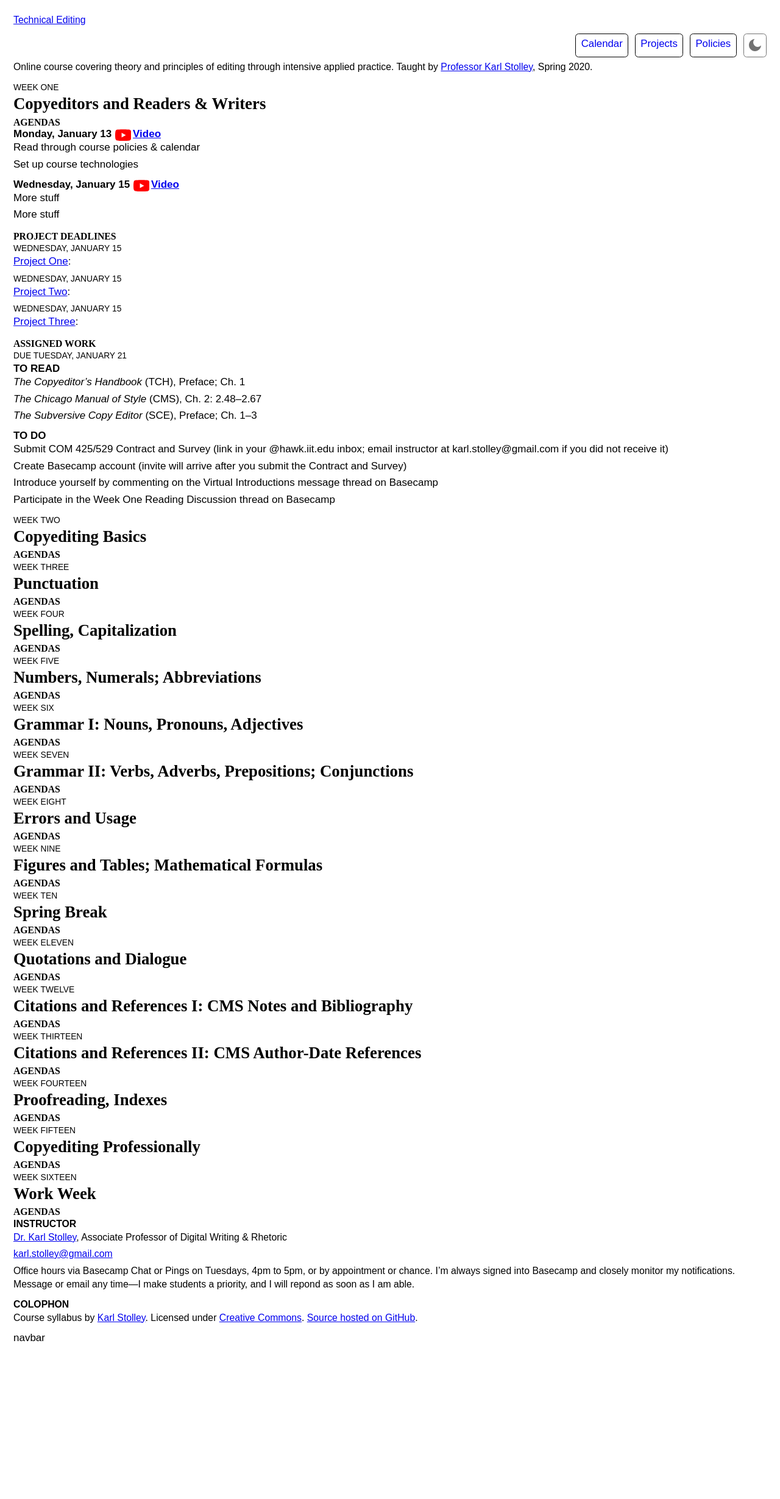
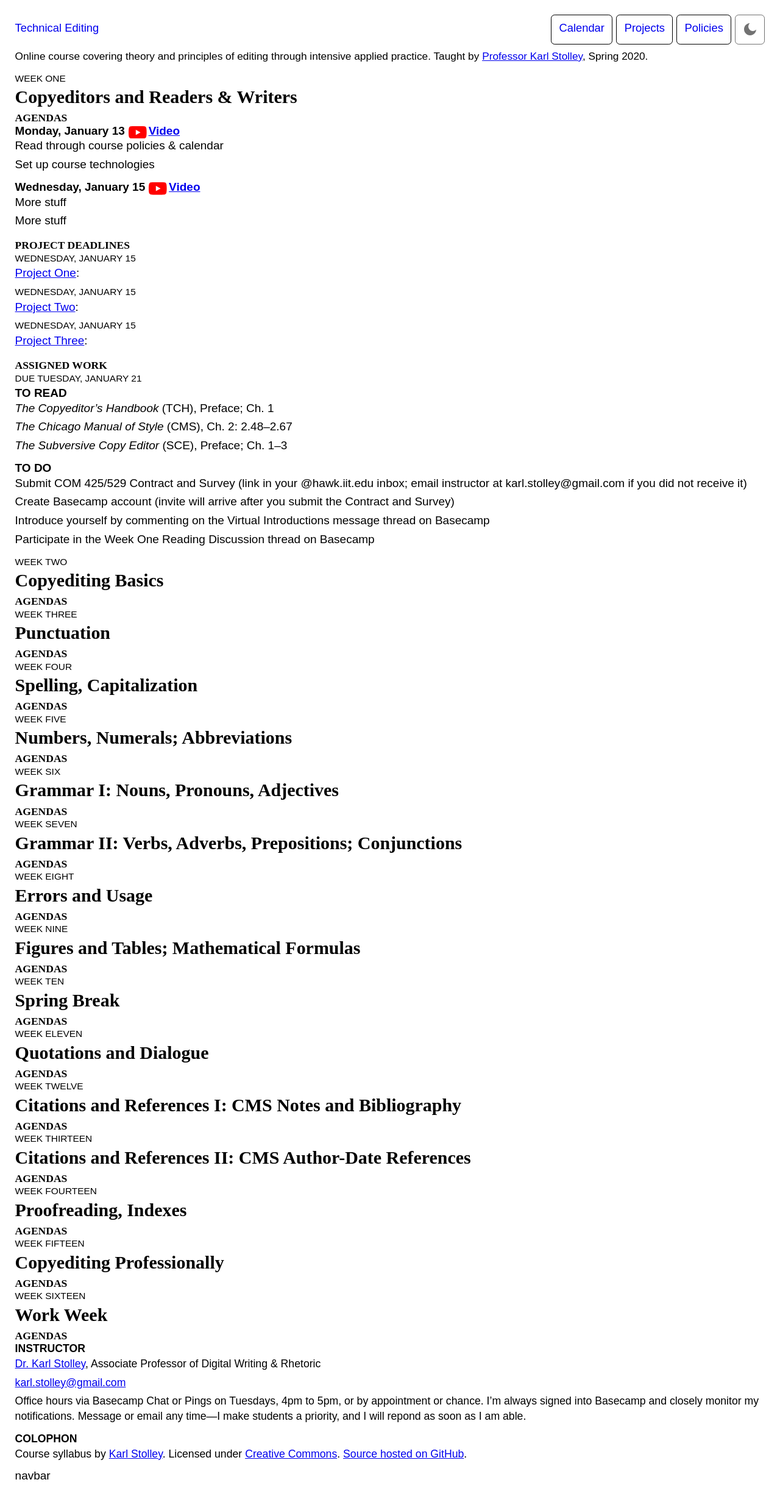
Before and after one commit to karlstolley/jekyll-theme-course, a Jekyll site: the page built from index.md, in a window 1280 px wide. Shown: the whole page at 61% size. Built offline with Jekyll 4.4.1, drawn with Linux system fonts in a browser that asks for light colours; some web fonts are replaced; before the commit the page ends 2228 px from its top, so only the background shows below that.

Commit message:
Build out navigation bar with flexbox

```diff
--- a/_sass/_base.scss
+++ b/_sass/_base.scss
@@ -21,6 +21,11 @@ html.loading * {
   left: -10000px;
 }
 
+// Links
+h1 a {
+  text-decoration: none;
+}
+
 // Video Icons
 .youtube {
   display: block;
--- a/_sass/_layout.scss
+++ b/_sass/_layout.scss
@@ -1,6 +1,11 @@
 // Navigation
+#full-nav li {
+  margin-bottom: $base-line / 2;
+}
+#full-nav .nav {
+  // margin-top: $base-line / 4;
+}
 #quick-nav {
-  margin-top: $base-line / 2;
   align-items: baseline;
   display: flex;
   justify-content: space-between;
@@ -12,7 +17,7 @@
   opacity: 0.55;
   line-height: 0;
   padding: 0;
-  width: $base-line * 1.75;
+  width: $base-line * 2;
 }
 #quick-nav .nav {
   display: flex;
@@ -23,7 +28,10 @@
 }
 #quick-nav li {
   padding: 0;
-  margin-left: $base-line / 2;
+  margin-left: $base-line / 4;
+}
+#quick-nav li:first-child {
+  margin-left: 0;
 }
 .navbar #quick-nav li::before {
   content: "";
@@ -33,12 +41,14 @@
 }
 .nav a {
   border: 1px solid black;
+  // background: #DDD;
   border-radius: $base-line / 4;
-  line-height: 1;
-  height: $base-line * 1.75;
-  padding: $base-line * 0.375;
+  // line-height: 1;
+  height: $base-line * 2;
+  padding: $base-line * 0.375 $base-line * 0.5;
+  margin: -1px 0 -1px 0;
+  text-decoration: none;
   display: block;
-  text-decoration: none;
 }
 .nav li::before {
   content: "";
@@ -48,12 +58,73 @@ body::after {
   content: "";
 }
 
-@media screen and (min-width: 420px) {
 
+
+#header {
+  display: flex;
+  flex-flow: row wrap;
+  align-items: top;
+}
+#header h1 {
+  display: flex;
+  align-items: center;
+  margin-bottom: $base-line / 4;
+  padding-right: $base-line / 2;
+  min-height: $base-line * 2;
+  flex: 1 1 50%;
+}
+#header h1 a {
+  margin-top: -($base-line * 0.25);
+}
+#header p {
+  flex: 0 0 100%;
+}
+#header #quick-nav {
+  margin-left: auto;
 }
 
-@media screen and (min-width: 840px) {
+/*
+@media screen and (min-width: 420px) {
+  #header {
+    display: grid;
+    grid-template-columns: [heading-start tagline-start] 1fr 1fr 1fr [heading-end nav-start tagline-end] 1fr 1fr [nav-end];
+    grid-gap: 0 $base-line / 2;
+    align-items: center;
+  }
+  #header h1 {
+    grid-column: heading;
+  }
+  #header p {
+    grid-column: tagline;
+  }
+  #header nav {
+    grid-column: nav;
+  }
+  #quick-nav {
+    margin-top: 0;
+  }
+}
+*/
+@media screen and (min-width: 820px) {
+  html {
+    font-size: $base-size * 1.1176470588; /* 19px */
+  }
+  #header {
+    font-size: $base-size * 1.1176470588 / $mod-scale / $mod-scale;
+  }
+}
+
+@media screen and (min-width: 910px) {
   body::after {
     content: "navbar";
   }
+  #header h1 {
+    flex: 1 1 15%;
+  }
+  /*
+  #header {
+    grid-template-columns: [heading-start tagline-start] 1fr [heading-end nav-start] 1fr [tagline-end] 1fr 1fr 1fr [nav-end];
+    grid-gap: $base-line;
+  }
+  */
 }
--- a/_sass/_typography.scss
+++ b/_sass/_typography.scss
@@ -88,6 +88,12 @@ ul ul {
   padding-bottom: 0;
 }
 
+nav ul,
+nav li {
+  padding-bottom: 0;
+  margin-bottom: 0;
+}
+
 #header,
 #instructor,
 #footer {
@@ -95,12 +101,12 @@ ul ul {
   font-size: $base-size / $mod-scale;
   font-weight: 300;
 }
+#header h1,
 #quick-nav,
 #full-nav {
   font-size: $base-size;
   font-weight: 400;
 }
-
 b {
   font-weight: 600;
 }
```
